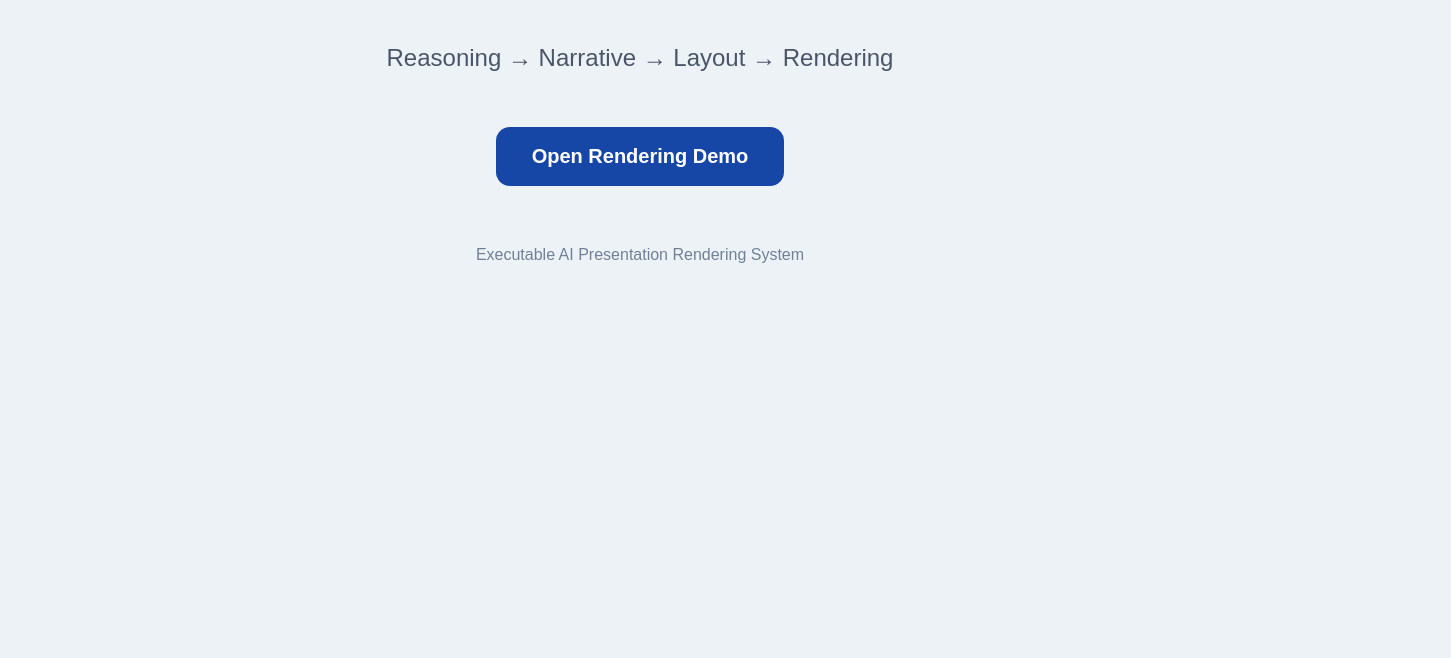
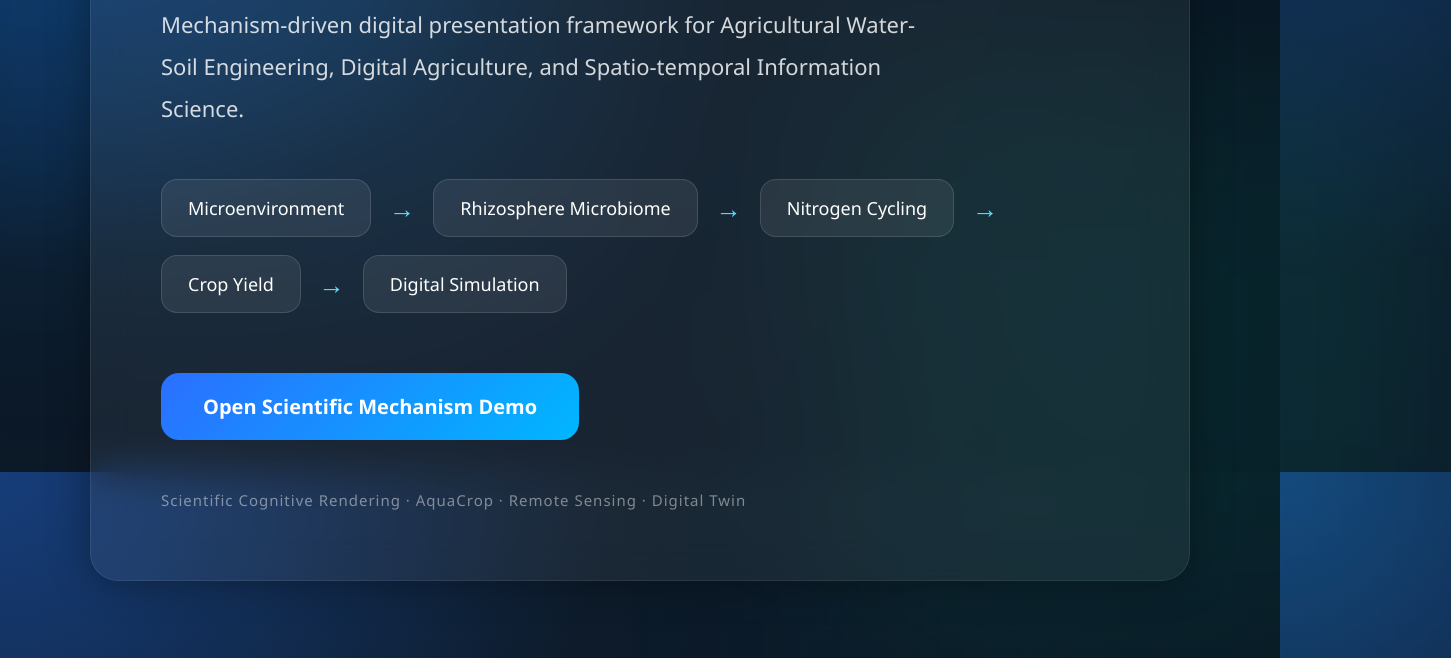
Before and after one commit to sfyqiu/ppt-cognitive-design-skill, a plain HTML site: page index.html in a window 1280 px wide. Shown: the part 328-986 px from the top of the page, 1451 px wide, since content can reach past the window. Before the commit the page ends 800 px from the top, so only its background shows below. Drawn offline with Linux system fonts and the light colour scheme.

Commit message:
feat: redesign index homepage
Update homepage layout, styling, and scientific visualization design.

```diff
--- a/index.html
+++ b/index.html
@@ -1,145 +1,294 @@
 <!DOCTYPE html>
+<html lang="zh">
+<head>
+<meta charset="UTF-8" />
+<meta name="viewport" content="width=device-width, initial-scale=1.0"/>
 
-<html lang="en">
-
-<head>
-
-<meta charset="UTF-8">
-
-<meta name="viewport" content="width=device-width, initial-scale=1.0">
-
-<title>PPT Cognitive Design Skill</title>
+<title>Scientific Visualization System</title>
 
 <style>
 
+*{
+    margin:0;
+    padding:0;
+    box-sizing:border-box;
+}
+
 body{
+    font-family: "Segoe UI", Arial, sans-serif;
+    height:100vh;
+    overflow:hidden;
+    background:
+        radial-gradient(circle at top left,#163d7a 0%,#0d1b2a 40%,#08111f 100%);
+    color:white;
+}
 
-    margin:0;
+/* 背景动态光晕 */
 
-    background:#edf2f7;
+body::before{
+    content:"";
+    position:absolute;
+    width:700px;
+    height:700px;
+    background:rgba(0,140,255,0.15);
+    filter:blur(120px);
+    top:-200px;
+    left:-200px;
+    animation:float1 10s infinite alternate ease-in-out;
+}
 
-    font-family:Arial, Helvetica, sans-serif;
+body::after{
+    content:"";
+    position:absolute;
+    width:600px;
+    height:600px;
+    background:rgba(0,255,180,0.08);
+    filter:blur(120px);
+    bottom:-200px;
+    right:-200px;
+    animation:float2 12s infinite alternate ease-in-out;
+}
 
+@keyframes float1{
+    from{
+        transform:translate(0,0);
+    }
+    to{
+        transform:translate(80px,50px);
+    }
+}
+
+@keyframes float2{
+    from{
+        transform:translate(0,0);
+    }
+    to{
+        transform:translate(-80px,-40px);
+    }
+}
+
+.container{
+    position:relative;
+    z-index:10;
+    height:100vh;
     display:flex;
+    justify-content:center;
+    align-items:center;
+    padding:40px;
+}
 
-    justify-content:center;
+.panel{
 
-    align-items:center;
+    width:100%;
+    max-width:1100px;
 
-    height:100vh;
+    background:rgba(255,255,255,0.06);
+
+    border:1px solid rgba(255,255,255,0.08);
+
+    backdrop-filter:blur(20px);
+
+    border-radius:28px;
+
+    padding:70px;
+
+    box-shadow:
+        0 0 40px rgba(0,0,0,0.35);
 
 }
 
-.container{
+.small-title{
 
-    text-align:center;
+    font-size:14px;
 
+    letter-spacing:4px;
+
+    color:#79c0ff;
+
+    margin-bottom:24px;
+
+    text-transform:uppercase;
 }
 
-.title{
+.main-title{
 
-    font-size:54px;
+    font-size:68px;
 
-    font-weight:700;
+    font-weight:800;
 
-    color:#1747a6;
+    line-height:1.1;
 
-    margin-bottom:20px;
+    margin-bottom:28px;
+}
 
+.highlight{
+
+    color:#66d9ff;
 }
 
 .subtitle{
 
-    font-size:24px;
+    font-size:22px;
 
-    color:#4a5568;
+    color:rgba(255,255,255,0.82);
+
+    line-height:1.9;
+
+    max-width:780px;
 
     margin-bottom:50px;
+}
 
-    line-height:1.6;
+.flow{
 
+    display:flex;
+
+    align-items:center;
+
+    gap:18px;
+
+    margin-bottom:60px;
+
+    flex-wrap:wrap;
+}
+
+.node{
+
+    padding:16px 26px;
+
+    border-radius:16px;
+
+    background:rgba(255,255,255,0.08);
+
+    border:1px solid rgba(255,255,255,0.12);
+
+    font-size:18px;
+
+    transition:0.3s;
+}
+
+.node:hover{
+
+    transform:translateY(-5px);
+
+    background:rgba(0,140,255,0.18);
+
+    box-shadow:0 0 25px rgba(0,140,255,0.25);
+}
+
+.arrow{
+
+    font-size:26px;
+
+    color:#66d9ff;
 }
 
 .button{
 
     display:inline-block;
 
-    padding:18px 36px;
+    padding:20px 42px;
 
-    background:#1747a6;
+    border-radius:18px;
+
+    background:linear-gradient(135deg,#2b6fff,#00b7ff);
 
     color:white;
 
     font-size:20px;
 
-    font-weight:600;
-
-    border-radius:14px;
+    font-weight:700;
 
     text-decoration:none;
 
-    transition:0.25s;
-
+    transition:0.3s;
 }
 
 .button:hover{
 
-    background:#123a88;
+    transform:translateY(-4px);
 
-    transform:translateY(-2px);
-
+    box-shadow:
+        0 10px 30px rgba(0,140,255,0.35);
 }
 
 .footer{
 
-    margin-top:60px;
+    margin-top:50px;
 
-    color:#718096;
+    color:rgba(255,255,255,0.45);
 
-    font-size:16px;
+    font-size:15px;
 
+    letter-spacing:1px;
 }
 
 </style>
-
 </head>
 
 <body>
 
 <div class="container">
 
-<div class="title">
+<div class="panel">
 
-PPT Cognitive Design Skill
+<div class="small-title">
+DIGITAL AGRICULTURE · SCIENTIFIC VISUALIZATION
+</div>
 
+<div class="main-title">
+Agricultural Water-Soil Engineering
+<br>
+<span class="highlight">Scientific Visualization System</span>
 </div>
 
 <div class="subtitle">
 
-AI-native Cognitive Presentation Intelligence Framework
+Mechanism-driven digital presentation framework for
+Agricultural Water-Soil Engineering,
+Digital Agriculture,
+and Spatio-temporal Information Science.
 
-<br><br>
+</div>
 
-Reasoning → Narrative → Layout → Rendering
+<div class="flow">
+
+<div class="node">Microenvironment</div>
+
+<div class="arrow">→</div>
+
+<div class="node">Rhizosphere Microbiome</div>
+
+<div class="arrow">→</div>
+
+<div class="node">Nitrogen Cycling</div>
+
+<div class="arrow">→</div>
+
+<div class="node">Crop Yield</div>
+
+<div class="arrow">→</div>
+
+<div class="node">Digital Simulation</div>
 
 </div>
 
 <a class="button"
+href="scientific_json_renderer.html">
 
-href="rendering/json_to_html_demo.html">
-
-Open Rendering Demo
+Open Scientific Mechanism Demo
 
 </a>
 
 <div class="footer">
 
-Executable AI Presentation Rendering System
+Scientific Cognitive Rendering · AquaCrop · Remote Sensing · Digital Twin
+
+</div>
 
 </div>
 
 </div>
 
 </body>
-
 </html>
```
